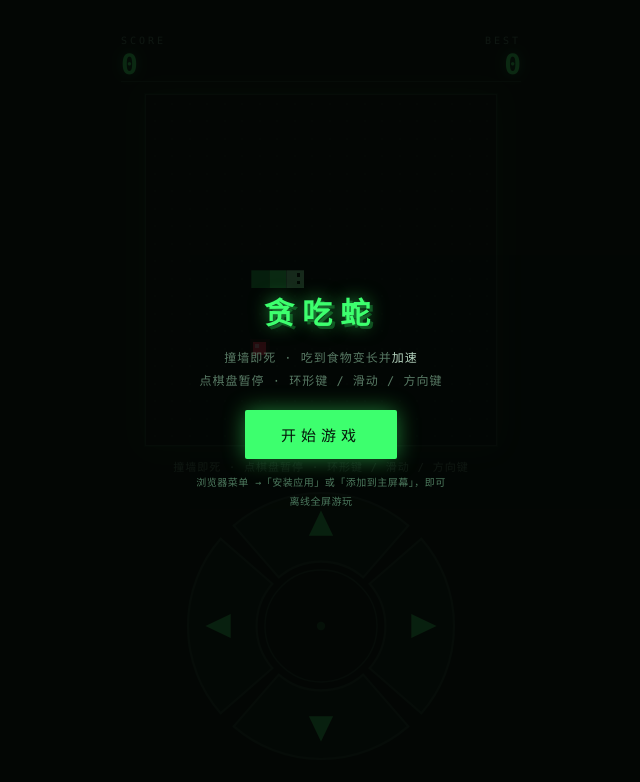
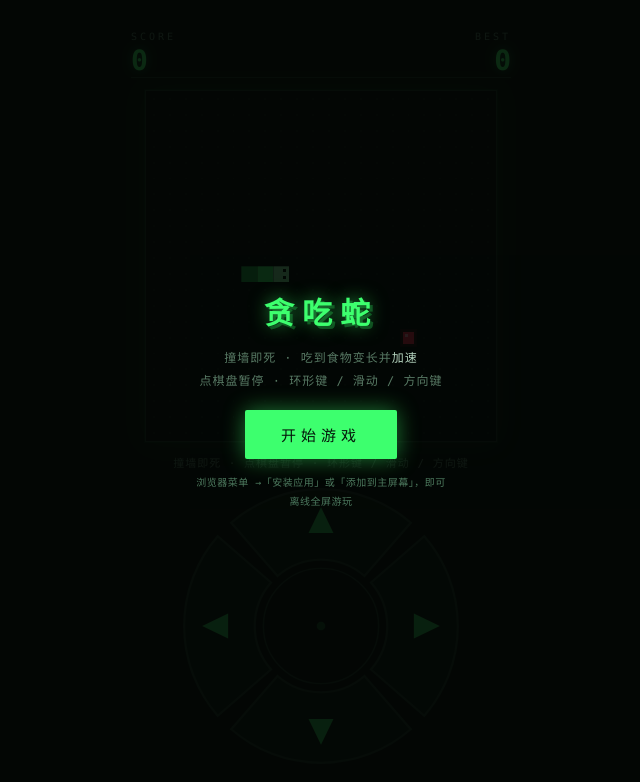
Before and after one commit to duansummer617/Snake, a plain HTML site: page index.html in a window 1280 px wide. Shown: the whole page, without its empty margins (319-959 px from the left). Drawn offline with Linux system fonts and the light colour scheme.

Commit message:
feat(ui): 棋盘 20×20 → 22×22，重排宽高比例（棋盘 367px / 环形键 257px）

```diff
--- a/index.html
+++ b/index.html
@@ -38,7 +38,7 @@
     padding: max(12px, env(safe-area-inset-top)) 12px max(12px, env(safe-area-inset-bottom));
   }
   .hud {
-    width: min(88vw, 400px); display: flex; justify-content: space-between; align-items: flex-end;
+    width: min(94vw, 380px); display: flex; justify-content: space-between; align-items: flex-end;
     padding-bottom: 2px; border-bottom: 1px solid var(--line);
   }
   .stat { display: flex; flex-direction: column; gap: 5px; }
@@ -57,13 +57,13 @@
     100% { transform: translate(0, 0); }
   }
   canvas {
-    display: block; width: min(88vw, 44vh, 400px); height: auto;
+    display: block; width: min(94vw, 44vh, 380px); height: auto;
     image-rendering: pixelated; image-rendering: crisp-edges;
     border: 1px solid var(--line); background: var(--bg);
     box-shadow: 0 0 0 1px rgba(61, 255, 110, 0.06), 0 0 26px rgba(61, 255, 110, 0.10);
   }
   .hint { margin: 0; font-size: 11px; letter-spacing: 1px; color: var(--text-dim); }
-  .pad { width: min(70vw, 44vh, 280px); aspect-ratio: 1; touch-action: none; }
+  .pad { width: min(66vw, 36vh, 290px); aspect-ratio: 1; touch-action: none; }
   .ring { display: block; width: 100%; height: 100%; }
   .ring .sec {
     fill: rgba(61, 255, 110, 0.05); stroke: var(--line); stroke-width: 1.5;
@@ -145,7 +145,7 @@
 (function () {
   'use strict';
 
-  var COLS = 20, ROWS = 20, CELL = 16;
+  var COLS = 22, ROWS = 22, CELL = 16;
   var BASE_TICK = 140, MIN_TICK = 62, ACCEL = 6;
   var STORE_KEY = 'snake.best.v1';
 
@@ -181,7 +181,7 @@
   }
 
   function reset() {
-    snake = [{ x: 8, y: 10 }, { x: 7, y: 10 }, { x: 6, y: 10 }];
+    snake = [{ x: 8, y: 11 }, { x: 7, y: 11 }, { x: 6, y: 11 }];
     dir = { x: 1, y: 0 };
     queue = [];
     score = 0;
```
